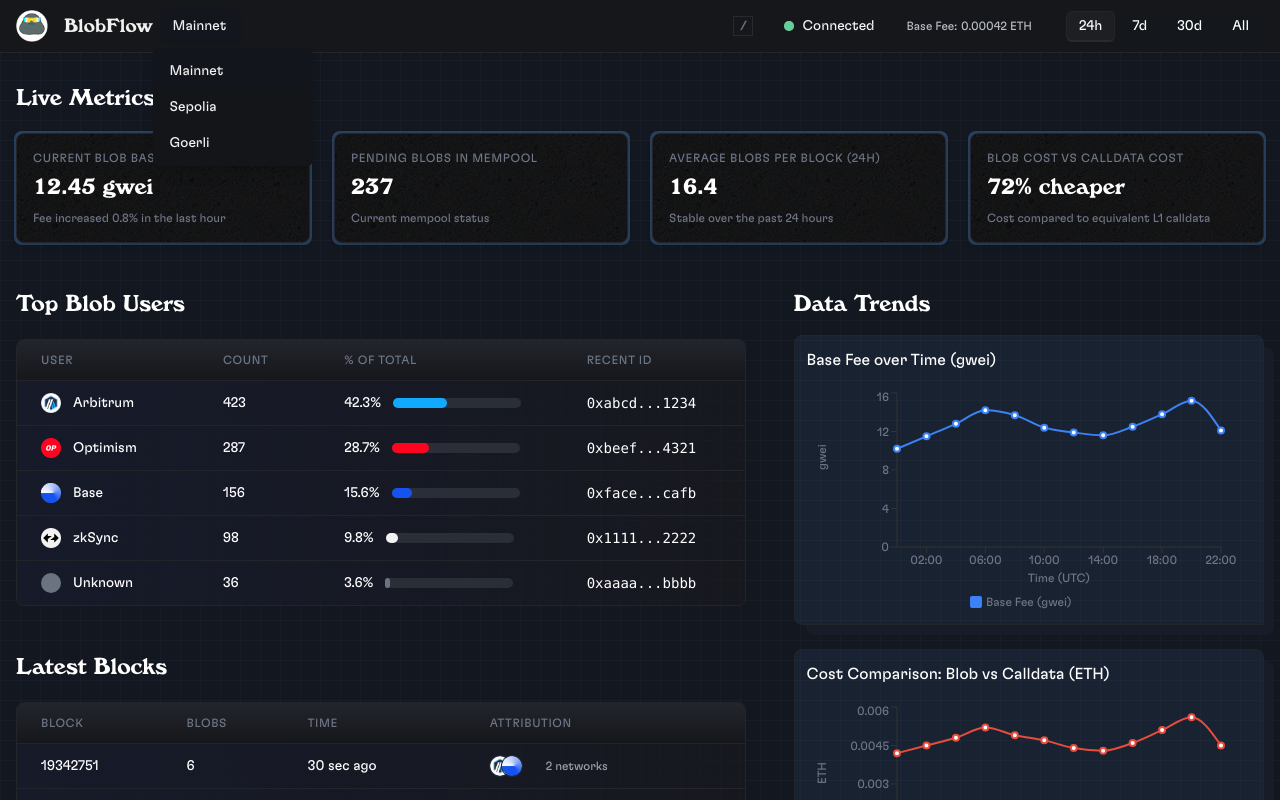
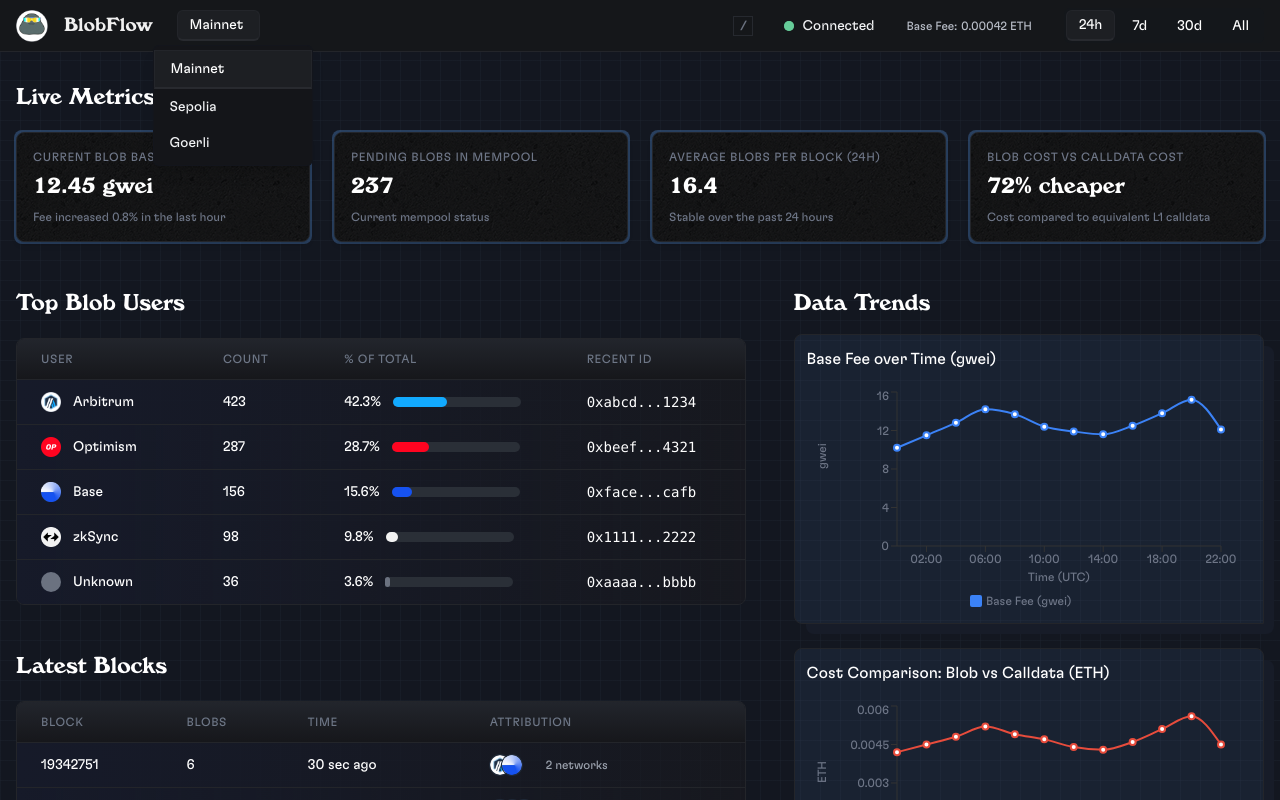
Before and after one commit to douvy/blob-flow, a Next.js app: page / in a window 1280 px wide. Both pictures are taken after a click on the button "Mainnet". Shown: the top 800 px of the page. Built offline with nearby package versions, Linux system fonts and the light colour scheme.

Commit message:
Improve Mainnet button design in header

```diff
--- a/src/components/Header.tsx
+++ b/src/components/Header.tsx
@@ -111,7 +111,7 @@
             <div className="relative hidden md:block">
               <button
                 type="button"
-                className="flex items-center space-x-1 bg-background/50 hover:bg-background/80 px-3 py-2 rounded-md text-sm font-medium text-bodyText transition-colors ml-2"
+                className="flex items-center space-x-1 px-3 py-1 text-sm rounded-md transition-none bg-[#1d1f23] text-white border border-divider border-b-[#282a2f] border-b-2 ml-6"
                 onClick={() => setIsNetworkDropdownOpen(!isNetworkDropdownOpen)}
               >
                 <span>{selectedNetwork}</span>
@@ -130,8 +130,8 @@
                         <button
                           className={`block w-full text-left px-4 py-2 text-sm ${
                             selectedNetwork === network
-                              ? 'bg-background/50 text-titleText'
-                              : 'text-bodyText hover:bg-background/30'
+                              ? 'bg-[#1d1f23] text-white border border-divider border-b-[#282a2f] border-b-2'
+                              : 'text-bodyText hover:bg-[#23252a]'
                           }`}
                           onClick={() => handleNetworkChange(network)}
                         >
@@ -221,7 +221,7 @@
                 </div>
                 <button
                   type="button"
-                  className="flex items-center space-x-1 bg-background/30 hover:bg-background/50 border border-divider px-3 py-2 rounded-md text-sm font-medium text-bodyText transition-colors"
+                  className="flex items-center space-x-1 px-3 py-1 text-sm rounded-md transition-none bg-[#1d1f23] text-white border border-divider border-b-[#282a2f] border-b-2"
                   onClick={() => setIsNetworkDropdownOpen(!isNetworkDropdownOpen)}
                 >
                   <span>{selectedNetwork}</span>
@@ -236,8 +236,8 @@
                           <button
                             className={`block w-full text-left px-4 py-2 text-sm ${
                               selectedNetwork === network
-                                ? 'bg-background/50 text-titleText'
-                                : 'text-bodyText hover:bg-background/30'
+                                ? 'bg-[#1d1f23] text-white border border-divider border-b-[#282a2f] border-b-2'
+                                : 'text-bodyText hover:bg-[#23252a]'
                             }`}
                             onClick={() => {
                               handleNetworkChange(network);
```
